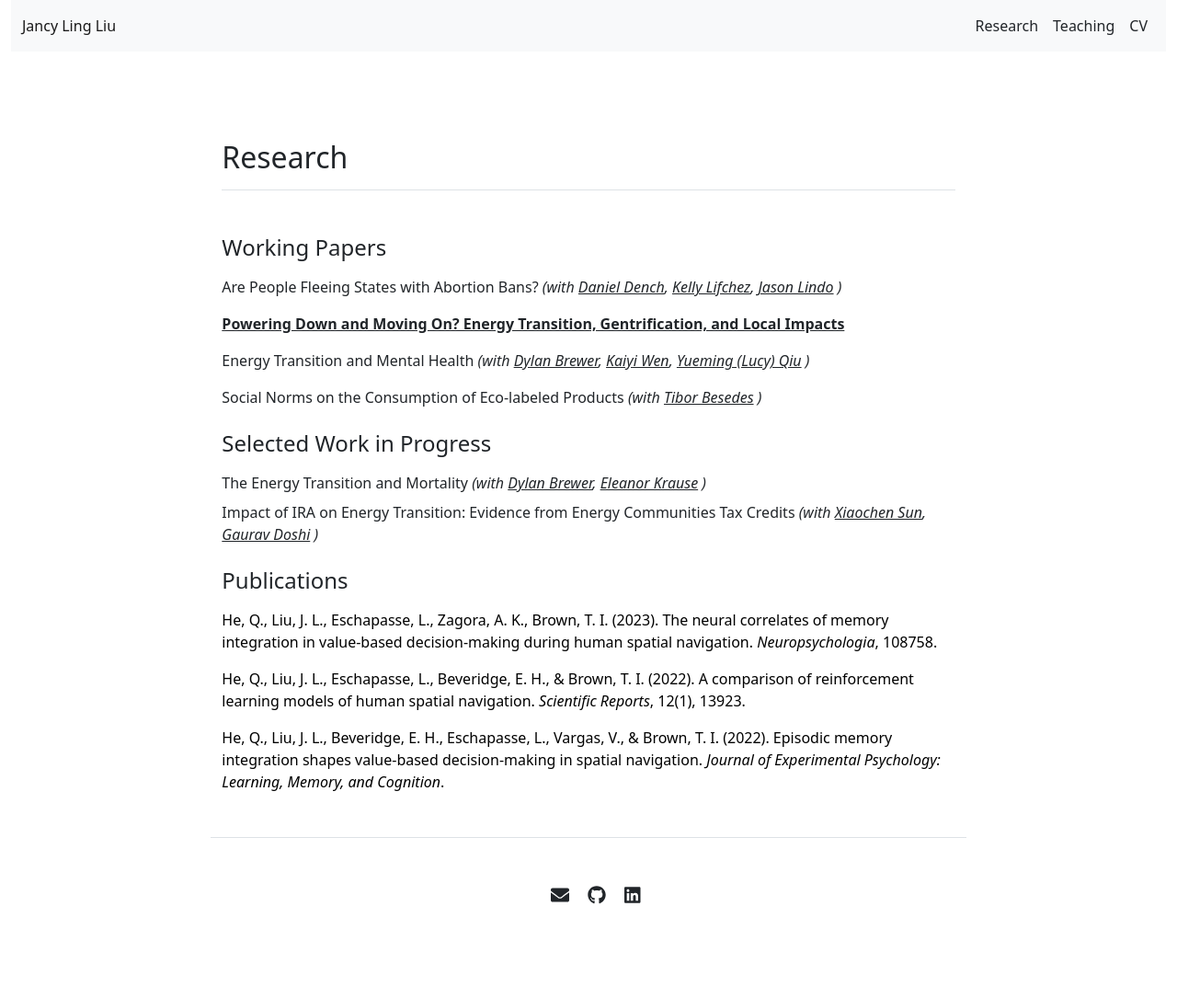
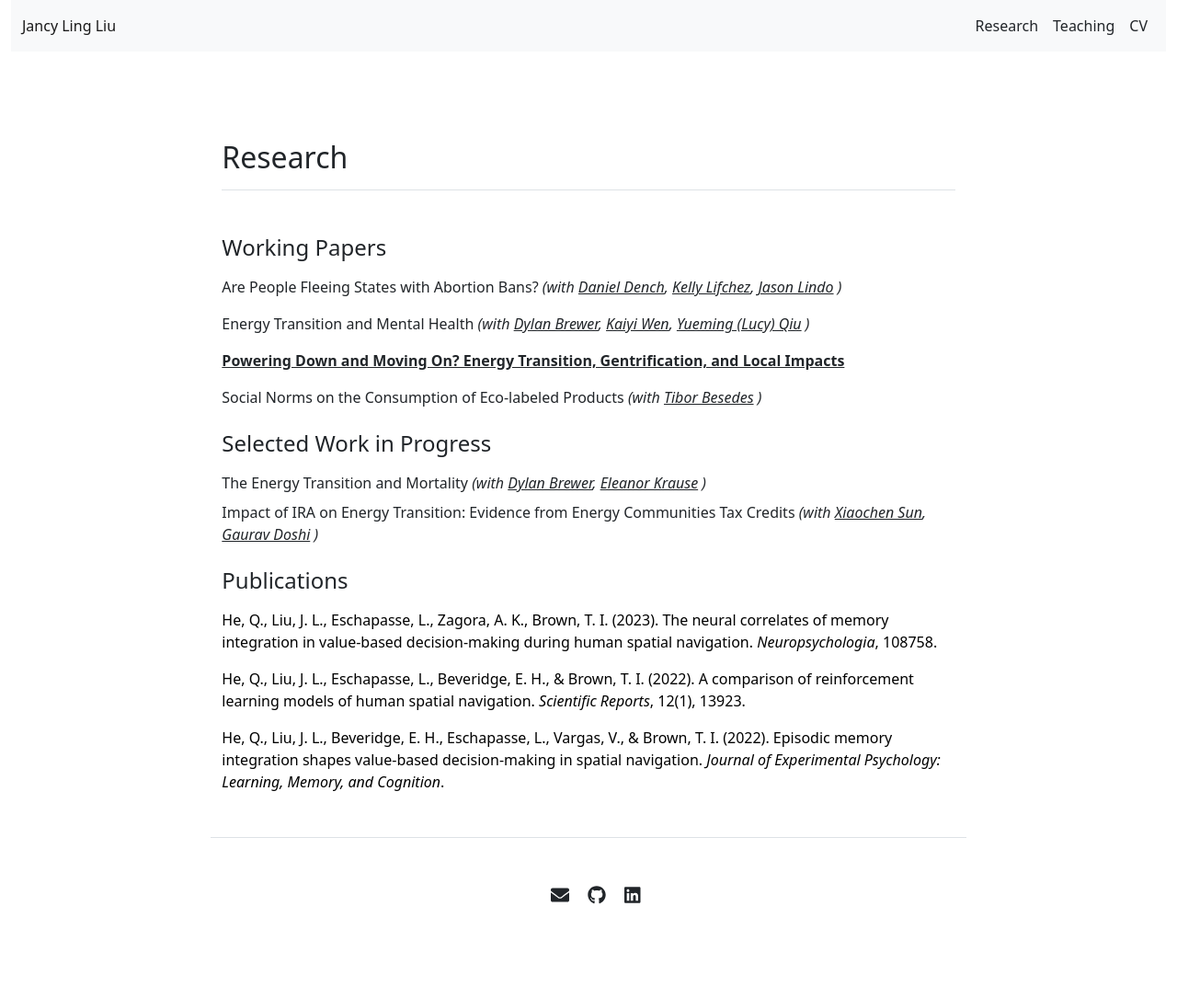
Before and after one commit to Jancyll/Jancyll.github.io, a Jekyll site: the page built from research.md, in a window 1280 px wide. Shown: the whole page at 92% size. Built offline with Jekyll 4.4.1, drawn with Linux system fonts in a browser that asks for light colours; part of the change alters nothing that is shown.

```diff
--- a/_data/research.yml
+++ b/_data/research.yml
@@ -16,14 +16,6 @@ working_papers:
         url: ''
       - name: 'Jason Lindo'
         url: 'https://sites.gatech.edu/jasonlindo/'
-  - name: 'Powering Down and Moving On? Energy Transition, Gentrification, and Local Impacts'
-    url: 'energytransition_migration_JL.pdf'
-    # related_info: ' Camp Resources XXIX, 24th CU Environmental & Resource Economics Workshop, SWEEEP 2023'
-    abstract: ' This study investigates the effects of fossil fuel power plant closures on local migration. I leverage variation in fuel prices and plant age that results in plausibly exogenous power plant retirements. The retirement results in a “stagnation effect” where both in-migration and out-migration decreases, a pattern not consistent with a typical gentrification result of increased in and out migration. My analysis shows that the stagnation effect is more pronounced in lower-income and predominantly Black communities, raising environmental justice concerns. These findings underscore the complex interplay between the environmental advantages and local economic challenges associated with phasing out fossil fuel infrastructure.'
-#    url: '/path/to/job_market_paper_1.pdf'
-#  - name: 'Title of Job Market Paper 2'
-#    url: '/path/to/job_market_paper_2.pdf'
-#  # ... Add more job market papers as needed
   - name: 'Energy Transition and Mental Health'
     abstract: ''
     coauthors:
@@ -33,6 +25,14 @@ working_papers:
         url: 'https://www.kaiyiwen.com/'
       - name: 'Yueming (Lucy) Qiu'
         url: 'https://sites.google.com/site/yueminglucyqiu'
+  - name: 'Powering Down and Moving On? Energy Transition, Gentrification, and Local Impacts'
+    url: 'energytransition_migration_JL.pdf'
+    # related_info: ' Camp Resources XXIX, 24th CU Environmental & Resource Economics Workshop, SWEEEP 2023'
+    abstract: ' This study investigates the effects of fossil fuel power plant closures on local migration. I leverage variation in fuel prices and plant age that results in plausibly exogenous power plant retirements. The retirement results in a “stagnation effect” where both in-migration and out-migration decreases, a pattern not consistent with a typical gentrification result of increased in and out migration. My analysis shows that the stagnation effect is more pronounced in lower-income and predominantly Black communities, raising environmental justice concerns. These findings underscore the complex interplay between the environmental advantages and local economic challenges associated with phasing out fossil fuel infrastructure.'
+#    url: '/path/to/job_market_paper_1.pdf'
+#  - name: 'Title of Job Market Paper 2'
+#    url: '/path/to/job_market_paper_2.pdf'
+#  # ... Add more job market papers as needed
   - name: 'Social Norms on the Consumption of Eco-labeled Products'
     # related_info: ' Society for the Advancement of Behavioral Economics Conference 2022, SEA-AERE 2022'
     abstract: 'This study investigates the impact of social norms information on consumer behavior regarding eco-labeled products. I focus on three types of norms: injunctive norms, descriptive norms, and working-together normative appeals. Through a choice experiment, I explore how different norms interact with multiple eco-labels. Notably, descriptive norms begin to influence consumer choices when 50% or more of consumers are reported to purchase the product. Consumers exhibit a willingness to pay a premium for eco-labels, and this willingness increases with the number of labels presented. Under treatments involving injunctive norms and working-together appeals, both descriptive norms information and certified eco-labels contribute to higher willingness-to-pay values. These findings provide insights for promoting green consumption and environmental improvement through strategic norms communication.'
```
